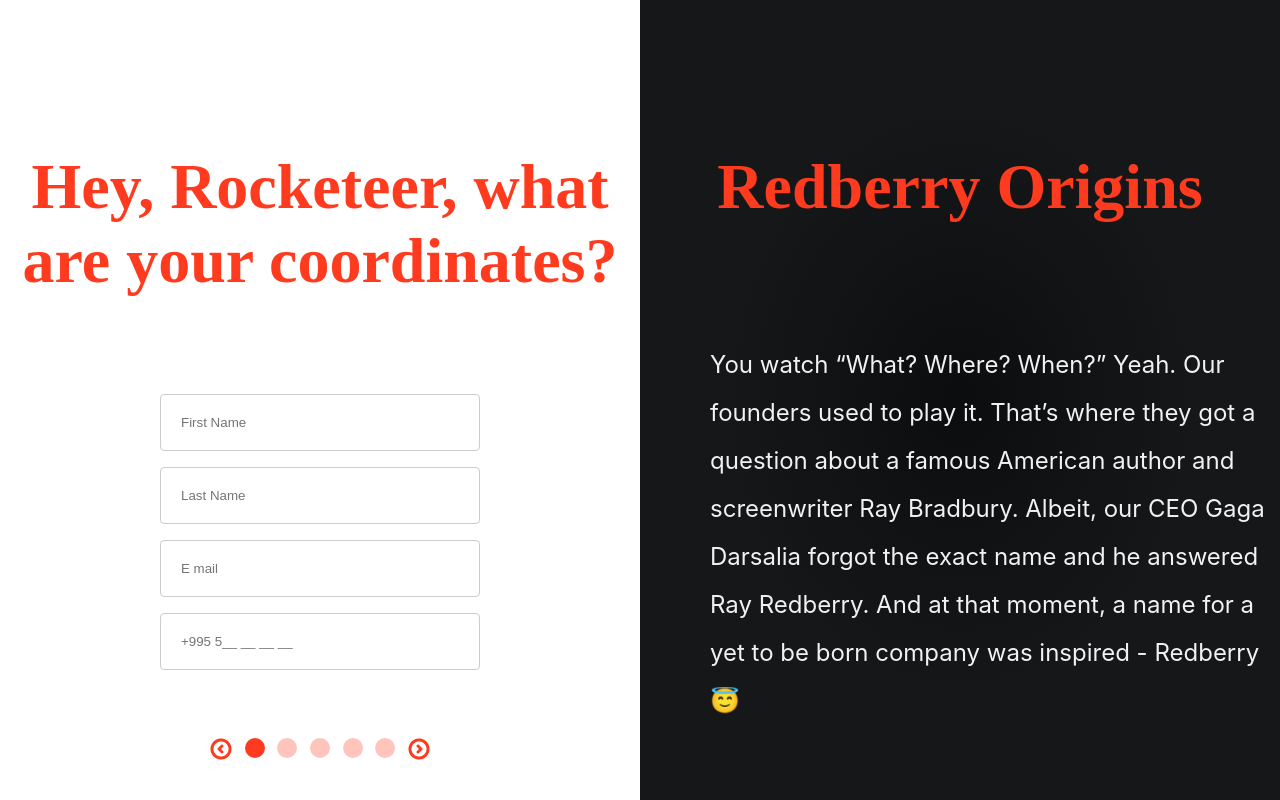
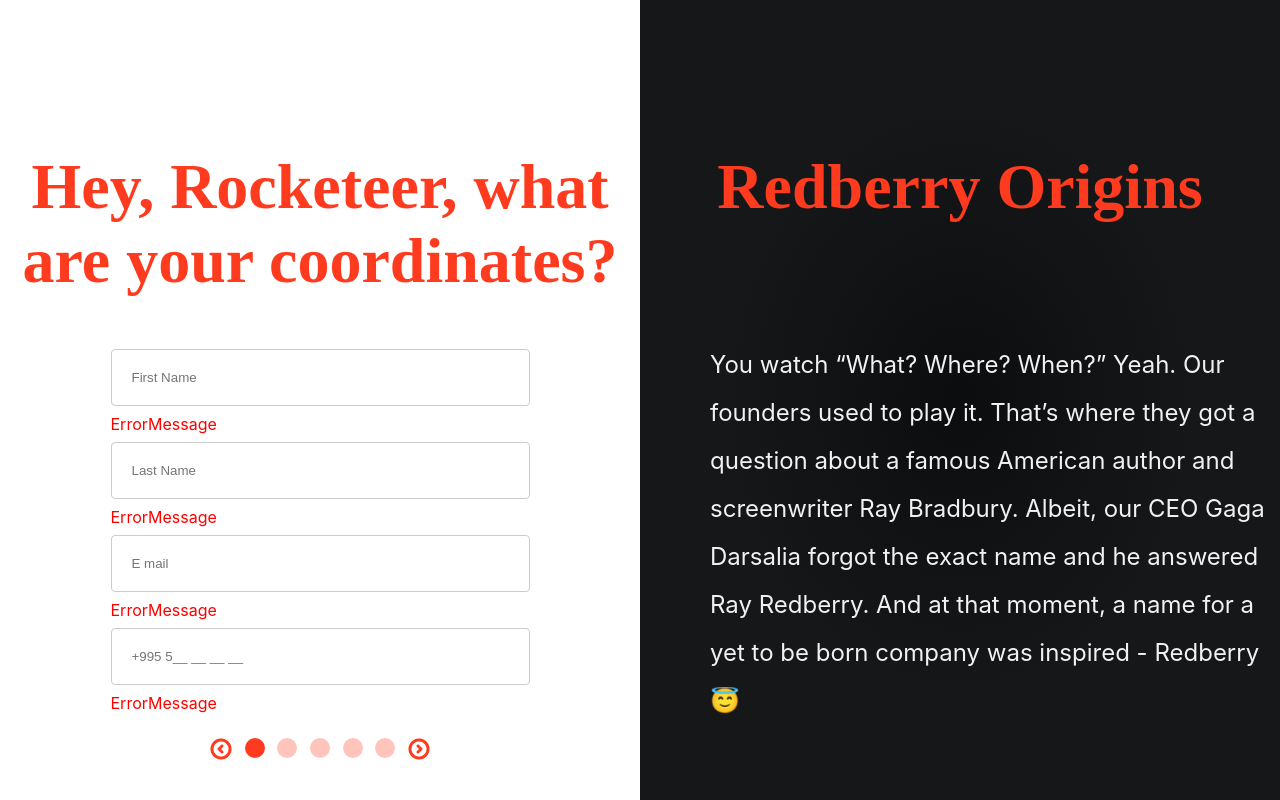
Before and after one commit to ibotchori/redberry-rocketman, a React (Create React App) app: page /personalInfo in a window 1280 px wide. Built offline with nearby package versions, Linux system fonts and the light colour scheme.

Commit message:
Add ErrorMessage component

```diff
--- /dev/null
+++ b/src/components/ErrorMessage/ErrorMessage.js
@@ -0,0 +1,7 @@
+import styles from "./ErrorMessage.module.css";
+
+const ErrorMessage = () => {
+  return <div className={styles.main}>ErrorMessage</div>;
+};
+
+export default ErrorMessage;
--- /dev/null
+++ b/src/components/ErrorMessage/ErrorMessage.module.css
@@ -0,0 +1,3 @@
+.main {
+  color: red;
+}
--- a/src/pages/Covid/Covid.js
+++ b/src/pages/Covid/Covid.js
@@ -1,3 +1,4 @@
+import ErrorMessage from "../../components/ErrorMessage/ErrorMessage";
 import styles from "./Covid.module.css";
 
 const Covid = () => {
@@ -26,6 +27,7 @@ const Covid = () => {
               />
               &nbsp; <label htmlFor="hybrid">Hybrid</label>
             </div>
+            <ErrorMessage />
             <div className={styles.question}>
               <p>Did you contact covid 19? :(</p>
               &nbsp;{" "}
@@ -36,6 +38,7 @@ const Covid = () => {
               <input type="radio" id="no" name="covid" defaultValue="CSS" />
               &nbsp; <label htmlFor="no">No</label>
             </div>
+            <ErrorMessage />
             <div className={styles.question}>
               <p>When?</p>
               &nbsp;{" "}
@@ -47,6 +50,7 @@ const Covid = () => {
                 defaultValue="HTML"
               />
             </div>
+            <ErrorMessage />
             <div className={styles.question}>
               <p>Have you been vaccinated?</p>
               &nbsp;{" "}
@@ -57,6 +61,7 @@ const Covid = () => {
               <input type="radio" id="no" name="covid" defaultValue="CSS" />
               &nbsp; <label htmlFor="no">No</label>
             </div>
+            <ErrorMessage />
             <div className={styles.question}>
               <p>When did you get your last covid vaccine?</p>
               &nbsp;{" "}
@@ -68,6 +73,7 @@ const Covid = () => {
                 defaultValue="HTML"
               />
             </div>
+            <ErrorMessage />
           </form>
         </div>
       </div>
--- a/src/pages/PersonalInformation/PersonalInformation.js
+++ b/src/pages/PersonalInformation/PersonalInformation.js
@@ -1,3 +1,4 @@
+import ErrorMessage from "../../components/ErrorMessage/ErrorMessage";
 import styles from "./PersonalInformation.module.css";
 
 const PersonalInformation = () => {
@@ -9,6 +10,7 @@ const PersonalInformation = () => {
         </h1>
         <div>
           <form className={styles.form} action="/action_page.php">
+            <div>
               <input
                 className={styles.input}
                 type="text"
@@ -16,6 +18,9 @@ const PersonalInformation = () => {
                 name="firstName"
                 placeholder="First Name"
               />
+              <ErrorMessage />
+            </div>
+            <div>
               <input
                 className={styles.input}
                 type="email"
@@ -23,6 +28,9 @@ const PersonalInformation = () => {
                 name="lstName"
                 placeholder="Last Name"
               />
+              <ErrorMessage />
+            </div>
+            <div>
               <input
                 className={styles.input}
                 type="text"
@@ -30,6 +38,9 @@ const PersonalInformation = () => {
                 name="email"
                 placeholder="E mail"
               />
+              <ErrorMessage />
+            </div>
+            <div>
               <input
                 className={styles.input}
                 type="number"
@@ -37,6 +48,8 @@ const PersonalInformation = () => {
                 name="phone"
                 placeholder="+995 5__ __ __ __"
               />
+              <ErrorMessage />
+            </div>
           </form>
         </div>
       </div>
--- a/src/pages/PersonalInformation/PersonalInformation.module.css
+++ b/src/pages/PersonalInformation/PersonalInformation.module.css
@@ -41,10 +41,9 @@
   flex-direction: column;
   justify-content: space-between;
   align-items: center;
-  padding-top: 7%;
 }
 .input {
-  width: 50%;
+  width: 100%;
   padding: 20px 20px;
   margin: 8px 0;
   display: inline-block;
@@ -52,4 +51,5 @@
   border-radius: 4px;
   box-sizing: border-box;
   outline: none;
+  margin-right: 200px;
 }
--- a/src/pages/RedberrianInsights/Redberrian.module.css
+++ b/src/pages/RedberrianInsights/Redberrian.module.css
@@ -39,7 +39,7 @@
 
 .form {
   padding-left: 100px;
-  padding-top: 70px;
+  padding-top: 10px;
 }
 
 .question {
--- a/src/pages/RedberrianInsights/RedberrianInsights.js
+++ b/src/pages/RedberrianInsights/RedberrianInsights.js
@@ -1,3 +1,4 @@
+import ErrorMessage from "../../components/ErrorMessage/ErrorMessage";
 import styles from "./Redberrian.module.css";
 
 const RedberrianInsights = () => {
@@ -17,6 +18,7 @@ const RedberrianInsights = () => {
               <input type="radio" id="no" name="covid" defaultValue="CSS" />
               &nbsp; <label htmlFor="no">No</label>
             </div>
+            <ErrorMessage />
 
             <div>
               <p className={styles.textAreaTitle}>
@@ -31,6 +33,7 @@ const RedberrianInsights = () => {
                 placeholder="I would..."
               ></textarea>
             </div>
+            <ErrorMessage />
             <div>
               <p className={styles.textAreaTitle}>Tell us something special</p>
               <textarea
@@ -42,6 +45,7 @@ const RedberrianInsights = () => {
                 placeholder="I..."
               ></textarea>
             </div>
+            <ErrorMessage />
           </form>
         </div>
       </div>
--- a/src/pages/TechnicalSkill/TechnicalSkill.js
+++ b/src/pages/TechnicalSkill/TechnicalSkill.js
@@ -2,6 +2,7 @@ import { useContext, useEffect, useState } from "react";
 import styles from "./TechnicalSkill.module.css";
 import axios from "axios";
 import { UserContext } from "../../context/userContext";
+import ErrorMessage from "../../components/ErrorMessage/ErrorMessage";
 
 const TechnicalSkill = () => {
   // Global state
@@ -68,6 +69,7 @@ const TechnicalSkill = () => {
         <h1 className={styles.title}>Tell us about your skills</h1>
         <div>
           <form className={styles.form} action="/action_page.php">
+            <div>
               <select
                 onChange={(e) => setSelectedSkill(e.target.value)}
                 className={styles.select}
@@ -85,6 +87,7 @@ const TechnicalSkill = () => {
                   );
                 })}
               </select>
+              <ErrorMessage />
               <input
                 onChange={(e) => setExpYear(e.target.value)}
                 className={styles.input}
@@ -94,10 +97,12 @@ const TechnicalSkill = () => {
                 name="epxYear"
                 placeholder="Experience Duration in Years"
               />
+              <ErrorMessage />
 
               <div className={styles.buttonWrap}>
                 <div onClick={addWorkingExperience} className={styles.button}>
                   Add Programing Language
+                </div>
               </div>
             </div>
 
--- a/src/pages/TechnicalSkill/TechnicalSkill.module.css
+++ b/src/pages/TechnicalSkill/TechnicalSkill.module.css
@@ -46,7 +46,9 @@
 .input,
 .select {
   margin-bottom: 10px;
-  width: 50%;
+  margin-top: 5px;
+  width: 85%;
+  margin-right: 350px;
   padding: 15px 20px;
   display: inline-block;
   border: 1px solid #ccc;
@@ -58,6 +60,7 @@
 .buttonWrap {
   display: flex;
   width: 50%;
+  margin-left: 200px;
   justify-content: flex-end;
 }
 .button {
```
Lines whose indentation alone changed are shown as unchanged.
